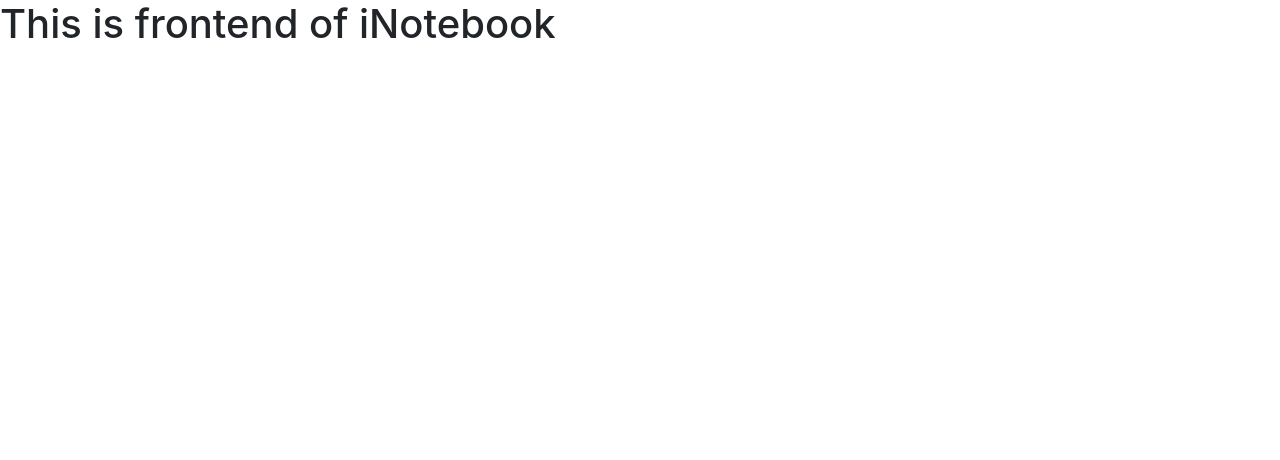
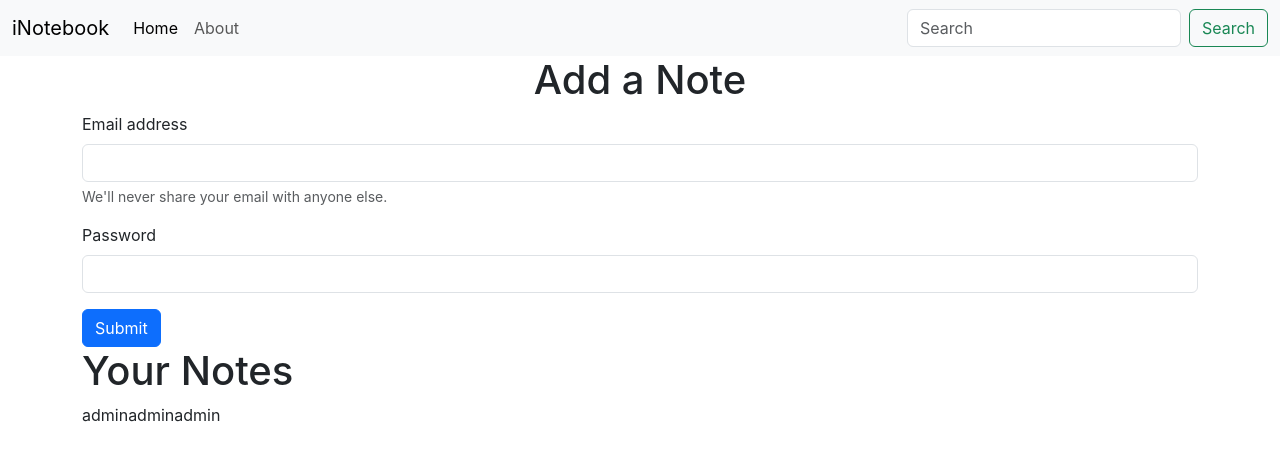
Before and after one commit to eren-1234-yeager/iNotebook-React, a React (Create React App) app: page / in a window 1280 px wide. Shown: the top 460 px of the page. Built offline with nearby package versions, Linux system fonts and the light colour scheme.

Commit message:
Added Form and context

```diff
--- a/package.json
+++ b/package.json
@@ -8,6 +8,7 @@
     "@testing-library/user-event": "^13.2.1",
     "react": "^18.2.0",
     "react-dom": "^18.2.0",
+    "react-router-dom": "^6.11.1",
     "react-scripts": "5.0.1",
     "web-vitals": "^2.1.0"
   },
--- a/src/App.js
+++ b/src/App.js
@@ -1,9 +1,23 @@
+import { BrowserRouter,Route,Routes } from 'react-router-dom';
 import './App.css';
+import About from './components/About';
+import Home from './components/Home';
+import Navbar from './components/Navbar';
+import NotesState from './contexts/notes/NotesStates';
 
 function App() {
   return (
     <>
-    <h1>This is frontend of iNotebook</h1>
+    <NotesState>
+      <BrowserRouter>
+        <Navbar />
+      <Routes>
+        <Route path="/" element={<Home />}/>
+        <Route path="/about" element={<About />}/>
+      </Routes>
+      </BrowserRouter>
+    </NotesState>
+
     </>
   );
 }
--- /dev/null
+++ b/src/components/About.js
@@ -0,0 +1,7 @@
+import React from 'react'
+
+export default function About() {
+    return (
+            <div>This is About</div>
+    )
+}
--- /dev/null
+++ b/src/components/Home.js
@@ -0,0 +1,26 @@
+import React, { useContext } from 'react'
+import NotesContext from '../contexts/notes/noteContext'
+
+export default function Home() {
+  const notes = useContext(NotesContext)
+  return (
+    <div className="container">
+      <h1 className="text-center">Add a Note</h1>
+      <form>
+        <div class="mb-3">
+          <label for="exampleInputEmail1" class="form-label">Email address</label>
+          <input type="email" class="form-control" id="exampleInputEmail1" aria-describedby="emailHelp" />
+          <div id="emailHelp" class="form-text">We'll never share your email with anyone else.</div>
+        </div>
+        <div class="mb-3">
+          <label for="exampleInputPassword1" class="form-label">Password</label>
+          <input type="password" class="form-control" id="exampleInputPassword1" />
+        </div>
+
+        <button type="submit" class="btn btn-primary">Submit</button>
+      </form>
+      <h1 className="class">Your Notes</h1>
+      {notes.notes.map((note) => { return note.title })}
+    </div>
+  )
+}
--- /dev/null
+++ b/src/components/Navbar.js
@@ -0,0 +1,32 @@
+import React from 'react'
+import {Link} from 'react-router-dom'
+
+export default function Navbar() {
+    return (
+        <>
+            <nav className="navbar navbar-expand-lg bg-body-tertiary">
+                <div className="container-fluid">
+                    <Link className="navbar-brand" to="/">iNotebook</Link>
+                    <button className="navbar-toggler" type="button" data-bs-toggle="collapse" data-bs-target="#navbarSupportedContent" aria-controls="navbarSupportedContent" aria-expanded="false" aria-label="Toggle navigation">
+                        <span className="navbar-toggler-icon"></span>
+                    </button>
+                    <div className="collapse navbar-collapse" id="navbarSupportedContent">
+                        <ul className="navbar-nav me-auto mb-2 mb-lg-0">
+                            <li className="nav-item">
+                                <Link className="nav-link active" aria-current="page" to="/">Home</Link>
+                            </li>
+                            <li className="nav-item">
+                                <Link className="nav-link" to="/about">About</Link>
+                            </li>
+
+                        </ul>
+                        <form className="d-flex" role="search">
+                            <input className="form-control me-2" type="search" placeholder="Search" aria-label="Search"/>
+                                <button className="btn btn-outline-success" type="submit">Search</button>
+                        </form>
+                    </div>
+                </div>
+            </nav>
+        </>
+    )
+}
--- /dev/null
+++ b/src/contexts/notes/NotesStates.js
@@ -0,0 +1,42 @@
+import React,{useState} from 'react'
+import NotesContext from './noteContext'
+
+
+const NotesStates=(props)=>{
+    const data=[
+        {
+          "_id": "64620a92913288a79bd99a1c",
+          "user": "645faa77e472cdb755bb7ca5",
+          "title": "admin",
+          "description": "i am admin",
+          "tag": "General",
+          "date": "2023-05-15T10:33:54.323Z",
+          "__v": 0
+        },
+        {
+          "_id": "64620a92913288a79bd99a1f",
+          "user": "645faa77e472cdb755bb7ca5",
+          "title": "admin",
+          "description": "i am admin",
+          "tag": "General",
+          "date": "2023-05-15T10:33:54.773Z",
+          "__v": 0
+        },
+        {
+          "_id": "64620a92913288a79bd99a22",
+          "user": "645faa77e472cdb755bb7ca5",
+          "title": "admin",
+          "description": "i am admin",
+          "tag": "General",
+          "date": "2023-05-15T10:33:54.975Z",
+          "__v": 0
+        },
+      ]
+      const [notes, setNotes] = useState(data)
+    return(
+    <NotesContext.Provider value={{notes,setNotes}}>
+        {props.children}
+    </NotesContext.Provider>
+    )
+}
+export default NotesStates;
--- /dev/null
+++ b/src/contexts/notes/noteContext.js
@@ -0,0 +1,5 @@
+import {  createContext } from "react";
+
+const NotesContext = createContext();
+
+export default NotesContext;
```
Also changed, not shown: 1 other file (tests, documents, lock files or other folders).
